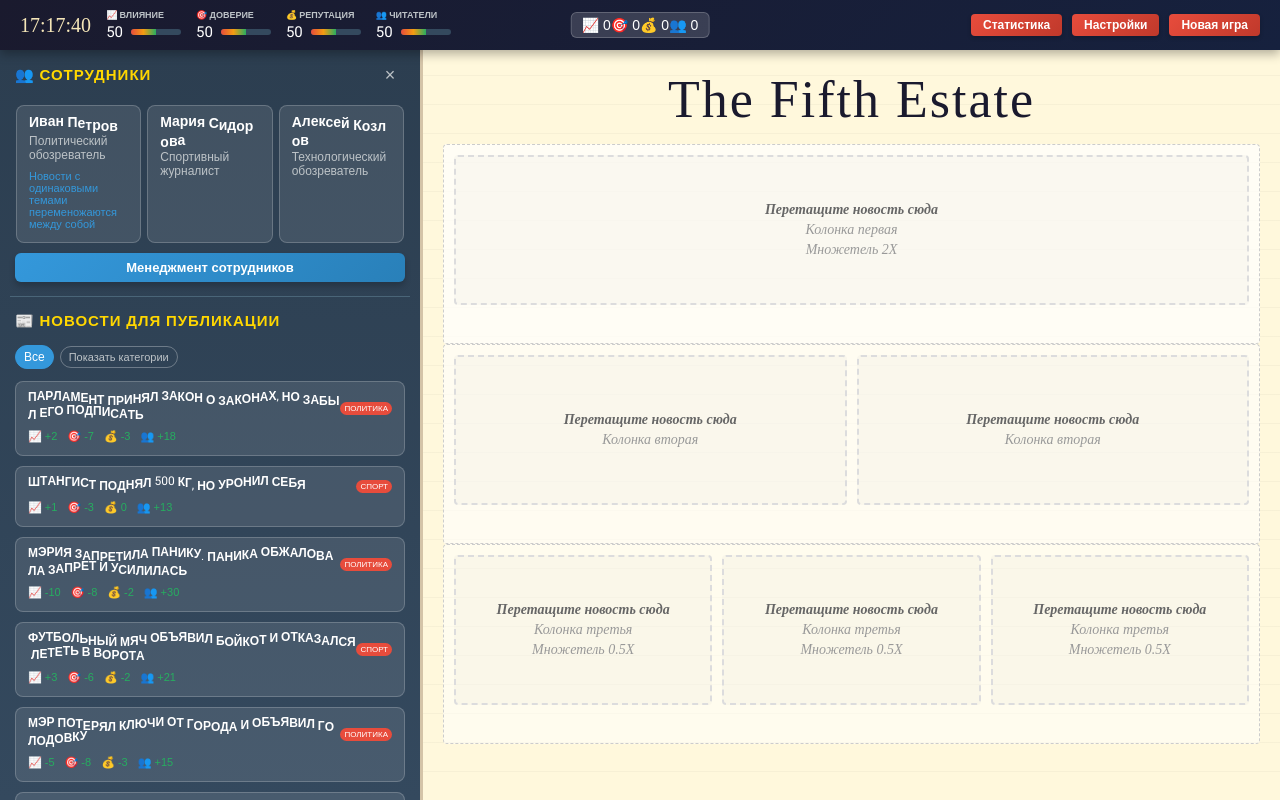
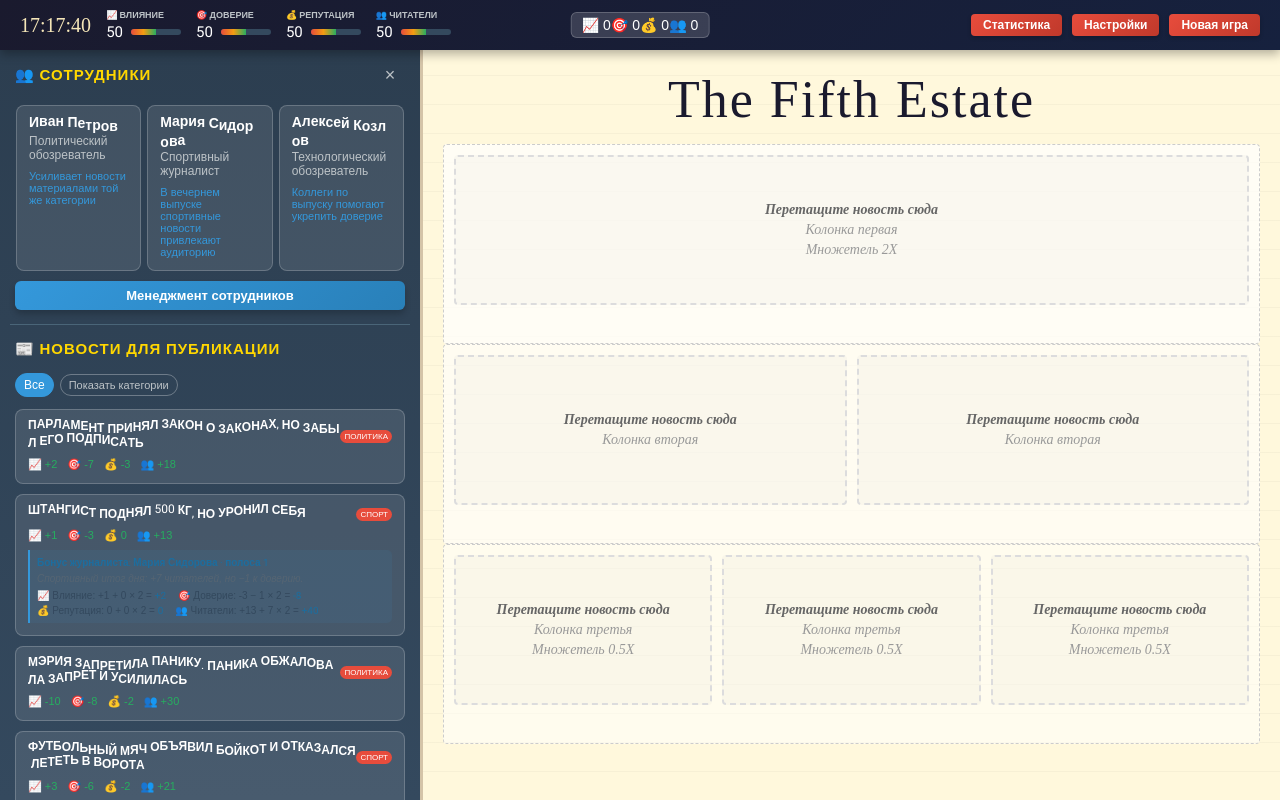
Before and after one commit to rvllvd/the_fifth_estate, a React (Vite) app: page / in a window 1280 px wide. Built offline with nearby package versions, Linux system fonts and the light colour scheme; a web font is replaced by a local one.

Commit message:
new bonuses

```diff
--- a/src/constants/journalistBonuses.ts
+++ b/src/constants/journalistBonuses.ts
@@ -1,7 +1,14 @@
-import type { JournalistBonus } from "../types";
+import type { JournalistBonus, Metrics } from "../types";
+
+const noBonus: Metrics = {
+  influence: 0,
+  credibility: 0,
+  reputation: 0,
+  readership: 0,
+};
 
 export const JOURNALIST_BONUSES: Record<string, JournalistBonus> = {
-  // Adds each same-category article's metric products to this article's base metrics.
+  // Adds the products of the article's metrics and every same-category article's metrics.
   sameCategorySynergy: ({ news, relatedNews }) => ({
     metrics: relatedNews.reduce(
       (bonus, related) => ({
@@ -18,10 +25,130 @@ export const JOURNALIST_BONUSES: Record<string, JournalistBonus> = {
           bonus.readership +
           news.effects.readership * related.effects.readership,
       }),
-      { influence: 0, credibility: 0, reputation: 0, readership: 0 },
+      { ...noBonus },
     ),
     explanation: relatedNews.length
       ? `Синергия с ${relatedNews.length} новостями той же категории.`
       : "",
   }),
+
+  // Morning editions get a credibility boost when published between 09:00 and 11:59.
+  morningEdition: ({ game }) => {
+    const hour = new Date(game.gameTime).getUTCHours();
+    const active = hour >= 9 && hour < 12;
+    return {
+      metrics: active ? { ...noBonus, credibility: 5 } : { ...noBonus },
+      explanation: active ? "Утренний выпуск: +5 к доверию читателей." : "",
+    };
+  },
+
+  // Late-day sports reporting attracts more readers but slightly risks credibility.
+  eveningSports: ({ game }) => {
+    const hour = new Date(game.gameTime).getUTCHours();
+    const active = hour >= 16 && hour < 18;
+    return {
+      metrics: active
+        ? { ...noBonus, readership: 7, credibility: -1 }
+        : { ...noBonus },
+      explanation: active
+        ? "Спортивный итог дня: +7 читателей, но −1 к доверию."
+        : "",
+    };
+  },
+
+  // Weekend cinema coverage draws a larger audience on Saturday and Sunday.
+  weekendPremiere: ({ game, news }) => {
+    const day = new Date(game.gameTime).getUTCDay();
+    const active = (day === 0 || day === 6) && news.category === "cinema";
+    return {
+      metrics: active ? { ...noBonus, readership: 6, reputation: 1 } : { ...noBonus },
+      explanation: active
+        ? "Кинопремьеры выходного дня: +6 читателей и +1 репутации."
+        : "",
+    };
+  },
+
+  // Investigative stories gain influence and readership, at the cost of reputation.
+  sensationalIncident: ({ news }) => {
+    const active = news.category === "incident";
+    return {
+      metrics: active
+        ? { ...noBonus, influence: 3, reputation: -2, readership: 5 }
+        : { ...noBonus },
+      explanation: active
+        ? "Громкое происшествие привлекает внимание: +3 влияния, +5 читателей, −2 репутации."
+        : "",
+    };
+  },
+
+  // Reports are more credible when the issue is not already damaging public trust.
+  publicTrust: ({ game }) => {
+    const active = game.credibility >= 50;
+    return {
+      metrics: active ? { ...noBonus, credibility: 4 } : { ...noBonus },
+      explanation: active
+        ? "Высокий запас доверия помогает подтвердить факты: +4 к доверию."
+        : "",
+    };
+  },
+
+  // A diverse issue boosts the influence of international coverage.
+  diverseNewsroom: ({ placedNewsItems }) => {
+    const categories = new Set(placedNewsItems.map((item) => item.category));
+    const active = categories.size >= 3;
+    return {
+      metrics: active ? { ...noBonus, influence: 5 } : { ...noBonus },
+      explanation: active
+        ? "В выпуске представлены три и более темы: +5 к влиянию."
+        : "",
+    };
+  },
+
+  // Each other journalist actively assigned to this issue improves the story's credibility.
+  editorialTeamwork: ({ journalist, journalists }) => {
+    const colleagues = journalists.filter(
+      (other) => other.id !== journalist.id && other.newsId,
+    ).length;
+    return {
+      metrics: { ...noBonus, credibility: colleagues * 2 },
+      explanation: colleagues
+        ? `Редакционная команда работает вместе: ${colleagues} коллег(а) в выпуске, +${colleagues * 2} к доверию.`
+        : "",
+    };
+  },
+
+  // Science, education and health stories earn extra credibility from careful sourcing.
+  carefulSourcing: ({ news }) => {
+    const active = ["science", "education", "health"].includes(news.category);
+    return {
+      metrics: active ? { ...noBonus, credibility: 6, readership: 1 } : { ...noBonus },
+      explanation: active
+        ? "Тщательная проверка фактов: +6 к доверию и +1 читатель."
+        : "",
+    };
+  },
+
+  // When readership is low, culture coverage helps rebuild the audience and reputation.
+  audienceRecovery: ({ game, news }) => {
+    const active = game.readership < 40 && news.category === "culture";
+    return {
+      metrics: active
+        ? { ...noBonus, readership: 6, reputation: 2 }
+        : { ...noBonus },
+      explanation: active
+        ? "Помогаем вернуть аудиторию: +6 читателей и +2 репутации."
+        : "",
+    };
+  },
+
+  // Finance stories get a small reputation bonus when the paper's influence is strong.
+  marketAuthority: ({ game, news }) => {
+    const active = game.influence >= 60 && news.category === "finance";
+    return {
+      metrics: active ? { ...noBonus, reputation: 5, credibility: 2 } : { ...noBonus },
+      explanation: active
+        ? "Сильное влияние редакции укрепляет финансовую аналитику: +5 репутации и +2 доверия."
+        : "",
+    };
+  },
 };
--- a/src/data/journalists.ts
+++ b/src/data/journalists.ts
@@ -7,24 +7,8 @@ export const AVAILABLE_JOURNALISTS: Journalist[] = [
     name: "Иван Петров",
     role: "Политический обозреватель",
     spec: "politics",
-    desc: "Новости с одинаковыми темами переменожаются между собой",
+    desc: "Усиливает новости материалами той же категории",
     bonus: JOURNALIST_BONUSES.sameCategorySynergy,
-    // bonus: (placed_news) => {
-    //   let collect = new Set<PlacedNews[]>();
-    //   placed_news.forEach(n => {
-    //     const news = getNewsById(n.newsId)
-
-    //     if (!news) throw new Error(`Не найден айдишник у news ${n}`);
-    //     const news_filtred = placed_news.filter(n2 => {
-    //       const news2 = getNewsById(n2.newsId)
-    //       if (!news2) throw new Error(`Не найден айдишник у news ${n2}`);
-    //       return news2.id !== news.id && news2.category == news.category
-
-    //     });
-    //     if (news_filtred.length > 0) collect.add(news_filtred.sort())
-    //   })
-    //   collect.map
-    // },
     cost: 50,
   },
   {
@@ -32,7 +16,8 @@ export const AVAILABLE_JOURNALISTS: Journalist[] = [
     name: "Мария Сидорова",
     role: "Спортивный журналист",
     spec: "sport",
-    // bonus: { influence: 6, credibility: 0, reputation: -4, readership: 0 },
+    desc: "В вечернем выпуске спортивные новости привлекают аудиторию",
+    bonus: JOURNALIST_BONUSES.eveningSports,
     cost: 40,
   },
   {
@@ -40,7 +25,8 @@ export const AVAILABLE_JOURNALISTS: Journalist[] = [
     name: "Алексей Козлов",
     role: "Технологический обозреватель",
     spec: "technology",
-    // bonus: { influence: 7, credibility: 0, reputation: -6, readership: 0 },
+    desc: "Коллеги по выпуску помогают укрепить доверие",
+    bonus: JOURNALIST_BONUSES.editorialTeamwork,
     cost: 60,
   },
   {
@@ -48,7 +34,8 @@ export const AVAILABLE_JOURNALISTS: Journalist[] = [
     name: "Елена Смирнова",
     role: "Культурный критик",
     spec: "culture",
-    // bonus: { influence: 5, credibility: 3, reputation: -4, readership: 2 },
+    desc: "Культурные новости помогают вернуть аудиторию при низком числе читателей",
+    bonus: JOURNALIST_BONUSES.audienceRecovery,
     cost: 40,
   },
   {
@@ -56,7 +43,8 @@ export const AVAILABLE_JOURNALISTS: Journalist[] = [
     name: "Дмитрий Волков",
     role: "Экономический аналитик",
     spec: "economy",
-    // bonus: { influence: 4, credibility: 5, reputation: -3, readership: 1 },
+    desc: "Поддерживает доверие, пока оно не упало слишком низко",
+    bonus: JOURNALIST_BONUSES.publicTrust,
     cost: 30,
   },
   {
@@ -64,7 +52,6 @@ export const AVAILABLE_JOURNALISTS: Journalist[] = [
     name: "Анна Кузнецова",
     role: "Социальный обозреватель",
     spec: "society",
-    // bonus: { influence: 6, credibility: 2, reputation: -5, readership: 3 },
     cost: 50,
   },
   {
@@ -72,7 +59,8 @@ export const AVAILABLE_JOURNALISTS: Journalist[] = [
     name: "Сергей Морозов",
     role: "Криминальный репортёр",
     spec: "incident",
-    // bonus: { influence: 10, credibility: -2, reputation: -7, readership: 5 },
+    desc: "Громкие происшествия увеличивают влияние и читательский интерес",
+    bonus: JOURNALIST_BONUSES.sensationalIncident,
     cost: 70,
   },
   {
@@ -80,7 +68,8 @@ export const AVAILABLE_JOURNALISTS: Journalist[] = [
     name: "Ольга Фёдорова",
     role: "Образовательный журналист",
     spec: "education",
-    // bonus: { influence: 3, credibility: 8, reputation: -2, readership: 0 },
+    desc: "Тщательная проверка научных и образовательных материалов укрепляет доверие",
+    bonus: JOURNALIST_BONUSES.carefulSourcing,
     cost: 20,
   },
   {
@@ -88,7 +77,8 @@ export const AVAILABLE_JOURNALISTS: Journalist[] = [
     name: "Павел Иванов",
     role: "Международный корреспондент",
     spec: "world",
-    // bonus: { influence: 9, credibility: 4, reputation: -8, readership: 2 },
+    desc: "Разнообразие тем выпуска усиливает влияние международных новостей",
+    bonus: JOURNALIST_BONUSES.diverseNewsroom,
     cost: 80,
   },
   {
@@ -96,7 +86,8 @@ export const AVAILABLE_JOURNALISTS: Journalist[] = [
     name: "Наталья Попова",
     role: "Медицинский обозреватель",
     spec: "health",
-    // bonus: { influence: 4, credibility: 6, reputation: -3, readership: 1 },
+    desc: "Тщательная проверка медицинских материалов укрепляет доверие",
+    bonus: JOURNALIST_BONUSES.carefulSourcing,
     cost: 30,
   },
   {
@@ -104,7 +95,6 @@ export const AVAILABLE_JOURNALISTS: Journalist[] = [
     name: "Виктор Соколов",
     role: "Спортивный комментатор",
     spec: "sport",
-    // bonus: { influence: 5, credibility: 1, reputation: -4, readership: 4 },
     cost: 40,
   },
   {
@@ -112,7 +102,8 @@ export const AVAILABLE_JOURNALISTS: Journalist[] = [
     name: "Екатерина Николаева",
     role: "Технологический блогер",
     spec: "technology",
-    // bonus: { influence: 7, credibility: 2, reputation: -5, readership: 3 },
+    desc: "Коллеги по выпуску помогают укрепить доверие",
+    bonus: JOURNALIST_BONUSES.editorialTeamwork,
     cost: 50,
   },
   {
@@ -120,7 +111,8 @@ export const AVAILABLE_JOURNALISTS: Journalist[] = [
     name: "Андрей Романов",
     role: "Политический аналитик",
     spec: "politics",
-    // bonus: { influence: 9, credibility: 3, reputation: -6, readership: 1 },
+    desc: "Утренний выпуск получает дополнительное доверие читателей",
+    bonus: JOURNALIST_BONUSES.morningEdition,
     cost: 60,
   },
   {
@@ -128,7 +120,8 @@ export const AVAILABLE_JOURNALISTS: Journalist[] = [
     name: "Марина Алексеева",
     role: "Экологический журналист",
     spec: "ecology",
-    // bonus: { influence: 6, credibility: 5, reputation: -4, readership: 2 },
+    desc: "Поддерживает доверие, пока оно не упало слишком низко",
+    bonus: JOURNALIST_BONUSES.publicTrust,
     cost: 40,
   },
   {
@@ -136,7 +129,8 @@ export const AVAILABLE_JOURNALISTS: Journalist[] = [
     name: "Игорь Лебедев",
     role: "Финансовый обозреватель",
     spec: "finance",
-    // bonus: { influence: 5, credibility: 7, reputation: -3, readership: 0 },
+    desc: "Сильное влияние редакции укрепляет финансовые материалы",
+    bonus: JOURNALIST_BONUSES.marketAuthority,
     cost: 30,
   },
   {
@@ -144,7 +138,8 @@ export const AVAILABLE_JOURNALISTS: Journalist[] = [
     name: "Татьяна Васильева",
     role: "Развлекательный журналист",
     spec: "cinema",
-    // bonus: { influence: 4, credibility: 0, reputation: -3, readership: 6 },
+    desc: "Кинопремьеры выходного дня привлекают читателей",
+    bonus: JOURNALIST_BONUSES.weekendPremiere,
     cost: 30,
   },
   {
@@ -152,7 +147,8 @@ export const AVAILABLE_JOURNALISTS: Journalist[] = [
     name: "Максим Голубев",
     role: "Научный обозреватель",
     spec: "science",
-    // bonus: { influence: 3, credibility: 9, reputation: -2, readership: 0 },
+    desc: "Тщательная проверка научных материалов укрепляет доверие",
+    bonus: JOURNALIST_BONUSES.carefulSourcing,
     cost: 20,
   },
   {
@@ -160,7 +156,6 @@ export const AVAILABLE_JOURNALISTS: Journalist[] = [
     name: "Юлия Семёнова",
     role: "Общественный деятель",
     spec: "society",
-    // bonus: { influence: 7, credibility: 4, reputation: -5, readership: 2 },
     cost: 50,
   },
   {
@@ -168,7 +163,6 @@ export const AVAILABLE_JOURNALISTS: Journalist[] = [
     name: "Константин Борисов",
     role: "Бизнес-журналист",
     spec: "business",
-    // bonus: { influence: 6, credibility: 6, reputation: -4, readership: 1 },
     cost: 40,
   },
   {
@@ -176,7 +170,6 @@ export const AVAILABLE_JOURNALISTS: Journalist[] = [
     name: "Вероника Михайлова",
     role: "Лайфстайл редактор",
     spec: "fashion",
-    // bonus: { influence: 5, credibility: 2, reputation: -3, readership: 5 },
     cost: 30,
   },
 ];
--- a/src/types.ts
+++ b/src/types.ts
@@ -34,6 +34,7 @@ export interface JournalistBonusContext {
   journalist: Journalist;
   news: NewsItem;
   relatedNews: NewsItem[];
+  placedNewsItems: NewsItem[];
   placedNews: PlacedNews[];
   journalists: Journalist[];
   game: GameState;
--- a/src/utils/game.ts
+++ b/src/utils/game.ts
@@ -87,6 +87,9 @@ export function calculateNewsContributions(
           journalist,
           news,
           relatedNews,
+          placedNewsItems: newsItems.filter(
+            (item): item is NewsItem => Boolean(item),
+          ),
           placedNews,
           journalists,
           game: { ...game, placedNews, journalists },
```
